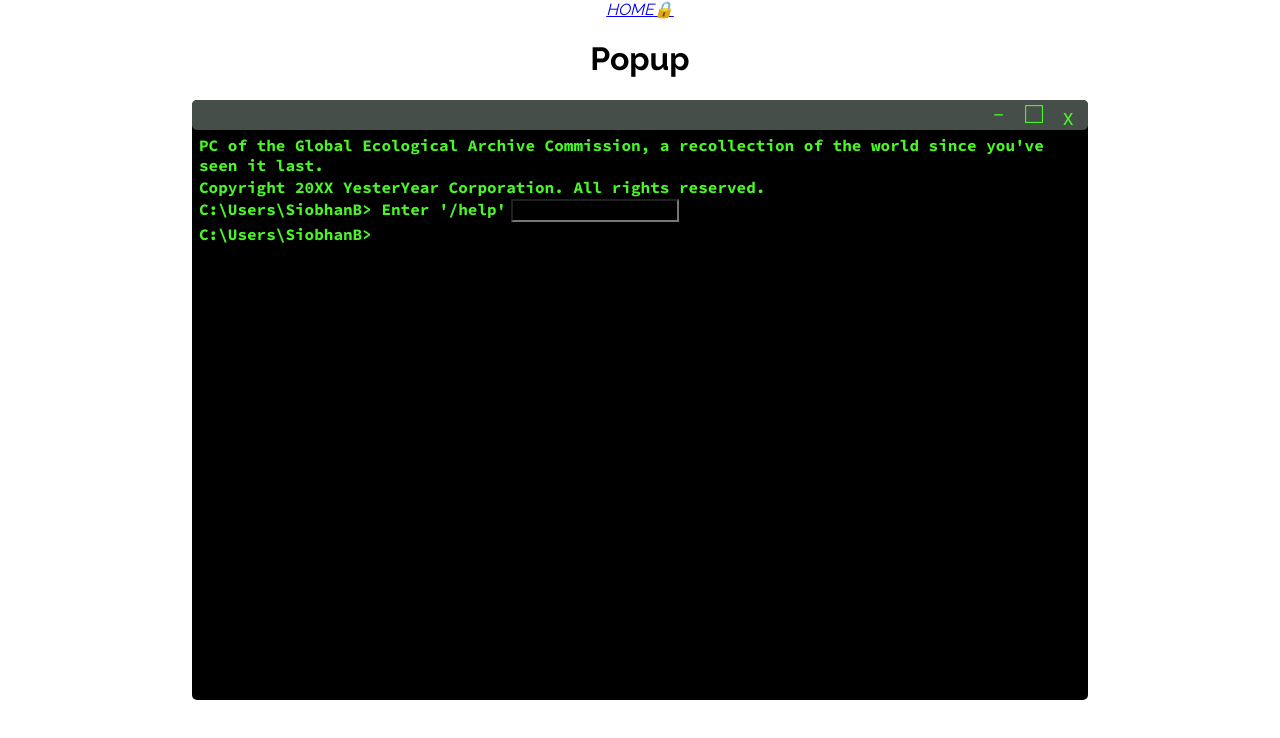
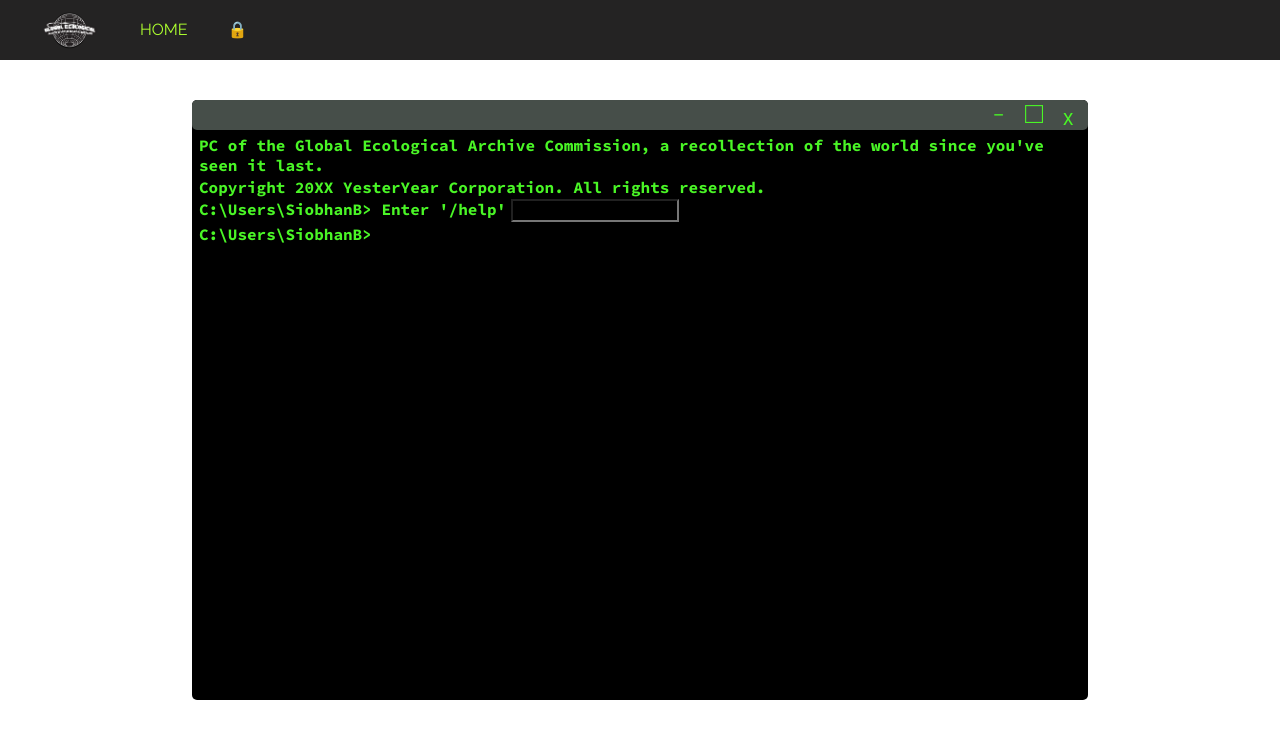
Before and after one commit to huda-ayaz/env-archive, a React (Create React App) app: page / in a window 1280 px wide. Shown: the top 738 px of the page. Built offline with nearby package versions, Linux system fonts and the light colour scheme.

Commit message:
navbar css and blog recss

```diff
--- a/src/components/Blog.jsx
+++ b/src/components/Blog.jsx
@@ -1,6 +1,7 @@
 import React, { useContext, useState, useEffect} from 'react';
 import { useNavigate, Link } from 'react-router-dom';
 import bridges from "../assets/bridges.jpg";
+import salmon from "../assets/fish.png";
 import "../App.css";
 import "../stylesheets/Blog.css";
 
@@ -9,7 +10,7 @@ const Blog = () => {
         <div>
             <div class= "profile">
                 <div class = "pfp">
-                    <img id= "bridges" src='bridges'/>
+                    <img id= "bridges" src={bridges}/>
                     <p class= "reveal">Contact the director</p>
                 </div>
                 <h3>Everett Bridges</h3>
@@ -17,11 +18,12 @@ const Blog = () => {
                 <p>sbridges@env.us.gov</p>
             </div>
 
-            <h1>Archive 20-41: </h1>
-            <hr></hr>
+            <h1 class = 'blog-title'>Archive 20-41: </h1>
+
             <div class = "tbody">
                 <div class = "fish">
 
+                    <img class= 'blog-pic' src={salmon}/>
 
                 </div>
                 <div class = "text">
@@ -85,7 +87,7 @@ const Blog = () => {
                             My curiosity led me to investigate further--
                         </p>
                         <p>
-                            The ███████████, which I have tentatively dubbed ██████████████████████ exhibit an array of bizarre characteristics.
+                            The ███████████, which I have tentatively dubbed ███████████████████ exhibit an array of bizarre characteristics.
                             They are considerably larger, with some individuals measuring nearly twice the size of the native fish species in the area.
                         </p>
                         <p>
--- a/src/components/Navbar.jsx
+++ b/src/components/Navbar.jsx
@@ -1,20 +1,24 @@
 import React, { useContext, useState, useEffect} from 'react';
 import { useNavigate, Link, Navigate, Router } from 'react-router-dom';
+import logo from "../assets/logo.png";
+import "../App.css";
+import "../stylesheets/Navbar.css";
 
 const Navbar = ({isBlogUnlocked}) => {
     <script src="https://kit.fontawesome.com/866cc9ce13.js" crossorigin="anonymous"></script>
     const navigate = useNavigate();
 
     return(
-        <div>
+        <div class="navigate">
             <nav>
+                <i><img id = 'logo' src = {logo} /></i>
                 <i>
-                    <Link to="/">
+                    <Link className = "text-link" to="/">
                         HOME
                     </Link>
                 </i>
                 <i>
-                    <Link to={isBlogUnlocked ? "/blog-unlocked" : "/"}>
+                    <Link className = "text-link" to={isBlogUnlocked ? "/blog-unlocked" : "/"}>
                         {isBlogUnlocked && 'BLOG'}
                         {!isBlogUnlocked && '🔒'}
                     </Link>
--- a/src/stylesheets/Blog.css
+++ b/src/stylesheets/Blog.css
@@ -1,3 +1,5 @@
+
+
 .tbody {
     background-color: black;
     color: white;
@@ -22,23 +24,34 @@
     color: white;
 } */
 
-hr {
-    margin-left: 30px;
-    margin-right:200px;
+
+
+.blog-title {
+    color: white;
+    text-align: left;
+    padding-left:50px;
+    padding-top:100px;
+    margin-bottom:-40px;
+    padding-bottom: 40px;
+    background-color: black;
 }
 
 
 
 .profile {
+
+    background-color: black;
+    position: fixed;
     float: right;
-    width:150px;
+    width:155px;
     height:auto;
-    top: 50;
-    right: 50;
+    top: 50px;
+    right: 50px;
     overflow: hidden;
-    padding-top:20px;
-    padding-right:20px;
+    margin-top:70px;
+    padding-right:0px;
     text-align: left;
+    color:white;
 }
 
 .pfp{
@@ -81,11 +94,12 @@ hr {
 }
 
 .text {
+
     display: block;
     padding-right:30px;
     width:50%;
     text-align: left;
-    padding-left:30px;
+    margin-left:30px;
     padding-bottom:70px;
 }
 
@@ -103,7 +117,6 @@ hr {
     right:0;
     bottom:0;
     left:0;
-
     background-color:gray;
 
 }
@@ -118,4 +131,13 @@ hr {
 
 .tbody {
     display: flex;
+    padding-right:200px;
 }
+
+.blog-pic {
+    padding-left: 30px;
+    margin-right:40px;
+    margin-top:40px;
+    width:100%;
+    height:auto;
+}
--- a/src/stylesheets/Navbar.css
+++ b/src/stylesheets/Navbar.css
@@ -0,0 +1,35 @@
+.navigate {
+    position:fixed;
+    top:0;
+    left:0;
+    width:100%;
+    height: 60px;
+    background-color:rgb(36, 35, 35);
+    overflow: hidden;
+    align-items:center;
+    line-height:60px;
+}
+
+#logo {
+    display:inline;
+    width: 60px;
+    height: auto;
+    vertical-align:bottom;
+    padding-left:-20px;
+}
+
+.navigate .text-link {
+    color:greenyellow;
+    text-decoration:none;
+    font-style:normal;
+
+}
+
+.navigate nav {
+    float:left;
+}
+
+.navigate i {
+
+    padding-left:40px;
+}
```
Also changed, not shown: src/assets/logo.png (added), 1 other file (tests, documents, lock files or other folders).
